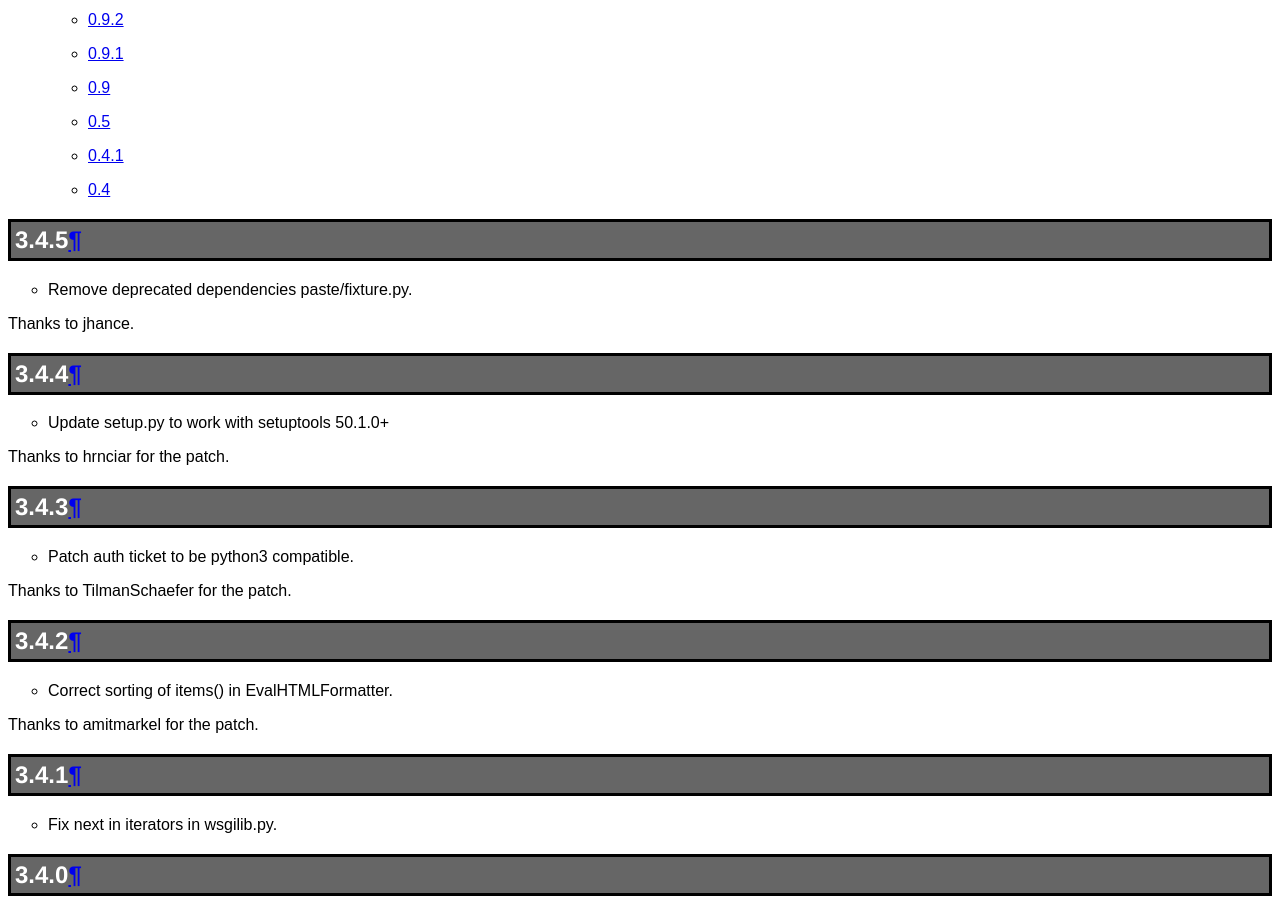
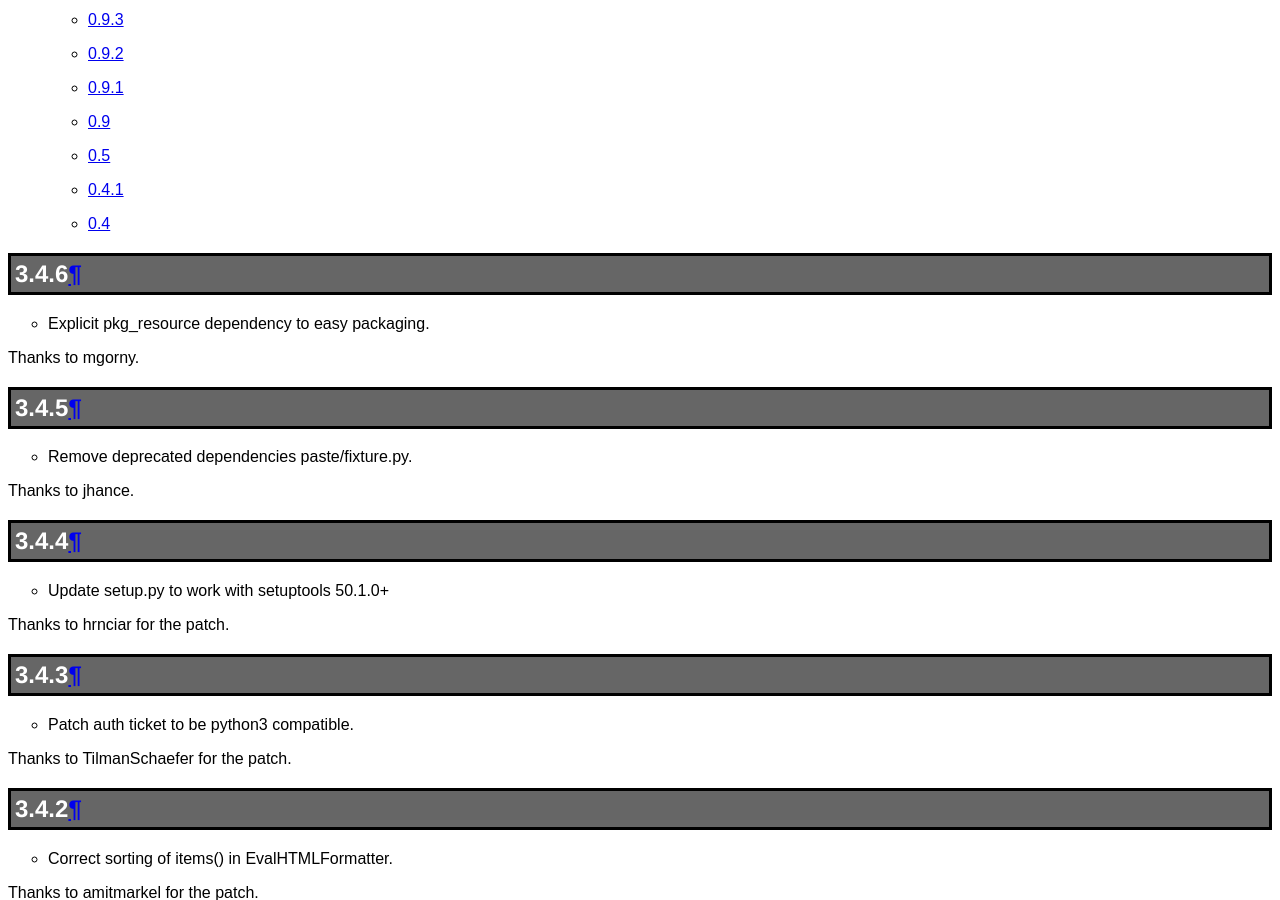
Before and after one commit to pasteorg/paste, a Sphinx documentation site: the page built from docs/news.txt, in a window 1280 px wide and 900 px high, scrolled down 2145 px. Built offline with Sphinx 7.4.7, drawn with Linux system fonts in a browser that asks for light colours.

Commit message:
release 3.4.6

```diff
--- a/docs/news.txt
+++ b/docs/news.txt
@@ -2,6 +2,13 @@
 ====
 
 .. contents::
+
+3.4.6
+-----
+
+* Explicit pkg_resource dependency to easy packaging.
+
+Thanks to mgorny.
 
 3.4.5
 -----
--- a/setup.py
+++ b/setup.py
@@ -12,7 +12,7 @@
 # - git push
 # - python setup.py sdist bdist_wheel upload --sign
 
-__version__ = '3.4.5'
+__version__ = '3.4.6'
 
 from setuptools import setup, find_packages
 import sys, os
```
